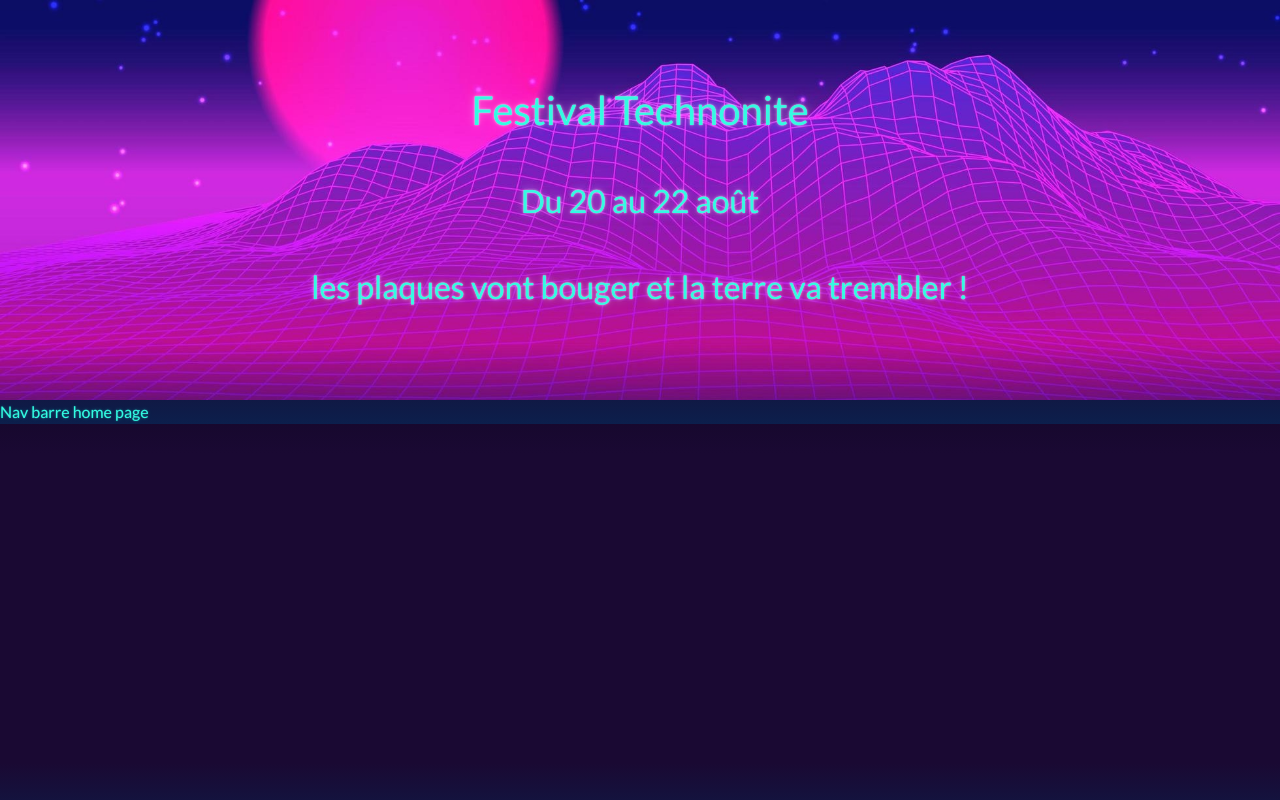
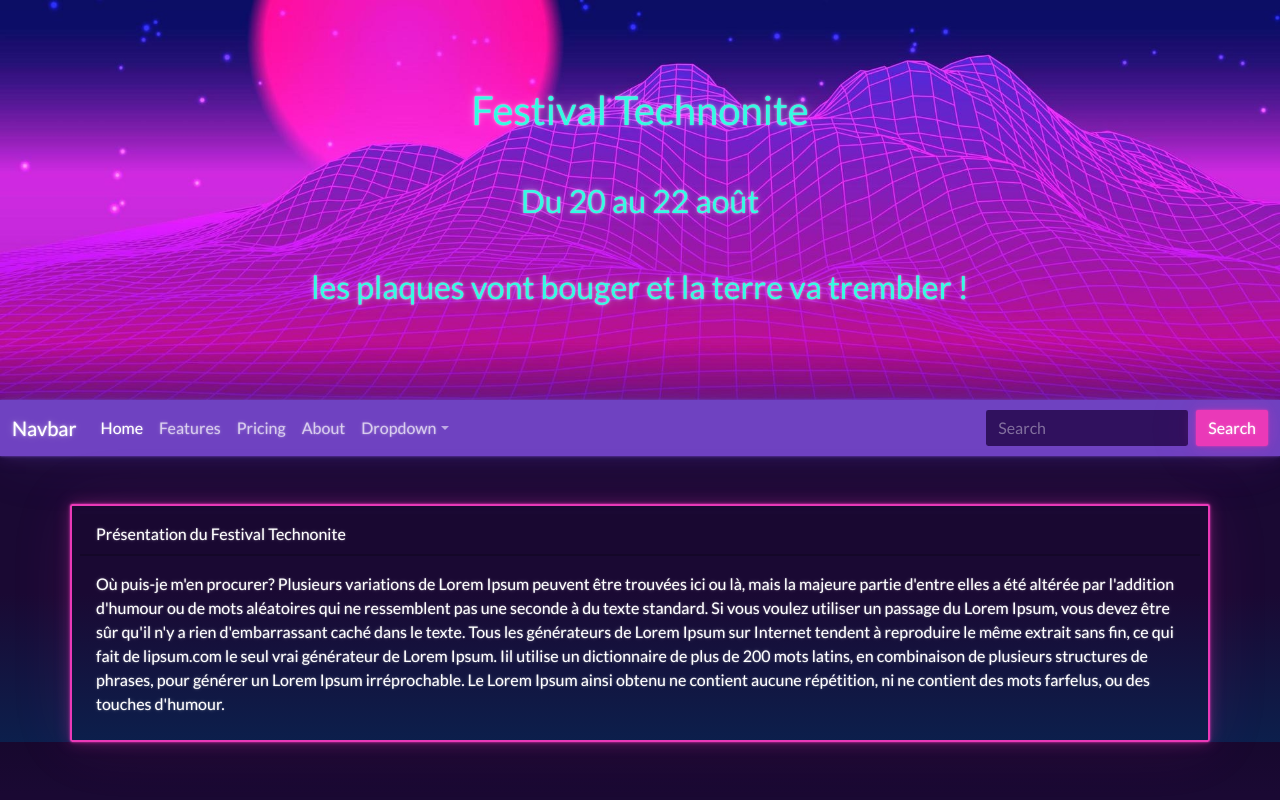
Before and after one commit to dlefebvre614/Simplon-Symfony_5.2-Techno_Festival, a Symfony app: template templates/page/home.html.twig in a window 1280 px wide. Run offline with Twig, Linux system fonts and the light colour scheme; the template is opened without the code that fills it, so the values that code supplies are empty; some libraries are stand-ins or nearby versions.

Commit message:
Add homepage

```diff
--- a/templates/base.html.twig
+++ b/templates/base.html.twig
@@ -2,7 +2,7 @@
 <html>
     <head>
         <meta charset="UTF-8">
-        <title>{% block title %}Welcome!{% endblock %}</title>
+        <title>{% block title %}Bienvenue sur Techonite{% endblock %}</title>
         {# Run `composer require symfony/webpack-encore-bundle`
            and uncomment the following Encore helpers to start using Symfony UX #}
         {% block stylesheets %}
--- a/templates/page/home.html.twig
+++ b/templates/page/home.html.twig
@@ -1,7 +1,13 @@
 {% extends 'base.html.twig' %}
 
-{% block title %}Hello PageController!{% endblock %}
+{% block title %}Festival Technonite{% endblock %}
 
 {% block body %}
-home page
+<div class="container card border-secondary p-2 mt-5 text-white">
+  <div class="card-header">Présentation du Festival Technonite</div>
+  <div class="card-body">
+    <p class="card-text">Où puis-je m'en procurer?
+Plusieurs variations de Lorem Ipsum peuvent être trouvées ici ou là, mais la majeure partie d'entre elles a été altérée par l'addition d'humour ou de mots aléatoires qui ne ressemblent pas une seconde à du texte standard. Si vous voulez utiliser un passage du Lorem Ipsum, vous devez être sûr qu'il n'y a rien d'embarrassant caché dans le texte. Tous les générateurs de Lorem Ipsum sur Internet tendent à reproduire le même extrait sans fin, ce qui fait de lipsum.com le seul vrai générateur de Lorem Ipsum. Iil utilise un dictionnaire de plus de 200 mots latins, en combinaison de plusieurs structures de phrases, pour générer un Lorem Ipsum irréprochable. Le Lorem Ipsum ainsi obtenu ne contient aucune répétition, ni ne contient des mots farfelus, ou des touches d'humour. </p>
+  </div>
+</div>
 {% endblock %}
--- a/templates/shared/_nav.html.twig
+++ b/templates/shared/_nav.html.twig
@@ -1,6 +1,46 @@
 {# {% block stylesheets %}
 	<link rel="stylesheet" href="{{ asset('css/header.css') }}">
 {% endblock %} #}
-<dic>
-	 Nav barre
+<div>
+<nav class="navbar navbar-expand-lg navbar-dark bg-primary">
+  <div class="container-fluid">
+    <a class="navbar-brand" href="#">Navbar</a>
+    <button class="navbar-toggler" type="button" data-bs-toggle="collapse" data-bs-target="#navbarColor01" aria-controls="navbarColor01" aria-expanded="false" aria-label="Toggle navigation">
+      <span class="navbar-toggler-icon"></span>
+    </button>
+
+    <div class="collapse navbar-collapse" id="navbarColor01">
+      <ul class="navbar-nav me-auto">
+        <li class="nav-item">
+          <a class="nav-link active" href="#">Home
+            <span class="visually-hidden">(current)</span>
+          </a>
+        </li>
+        <li class="nav-item">
+          <a class="nav-link" href="#">Features</a>
+        </li>
+        <li class="nav-item">
+          <a class="nav-link" href="#">Pricing</a>
+        </li>
+        <li class="nav-item">
+          <a class="nav-link" href="#">About</a>
+        </li>
+        <li class="nav-item dropdown">
+          <a class="nav-link dropdown-toggle" data-bs-toggle="dropdown" href="#" role="button" aria-haspopup="true" aria-expanded="false">Dropdown</a>
+          <div class="dropdown-menu">
+            <a class="dropdown-item" href="#">Action</a>
+            <a class="dropdown-item" href="#">Another action</a>
+            <a class="dropdown-item" href="#">Something else here</a>
+            <div class="dropdown-divider"></div>
+            <a class="dropdown-item" href="#">Separated link</a>
+          </div>
+        </li>
+      </ul>
+      <form class="d-flex">
+        <input class="form-control me-sm-2" type="text" placeholder="Search">
+        <button class="btn btn-secondary my-2 my-sm-0" type="submit">Search</button>
+      </form>
+    </div>
+  </div>
+</nav>
 </div>
```
